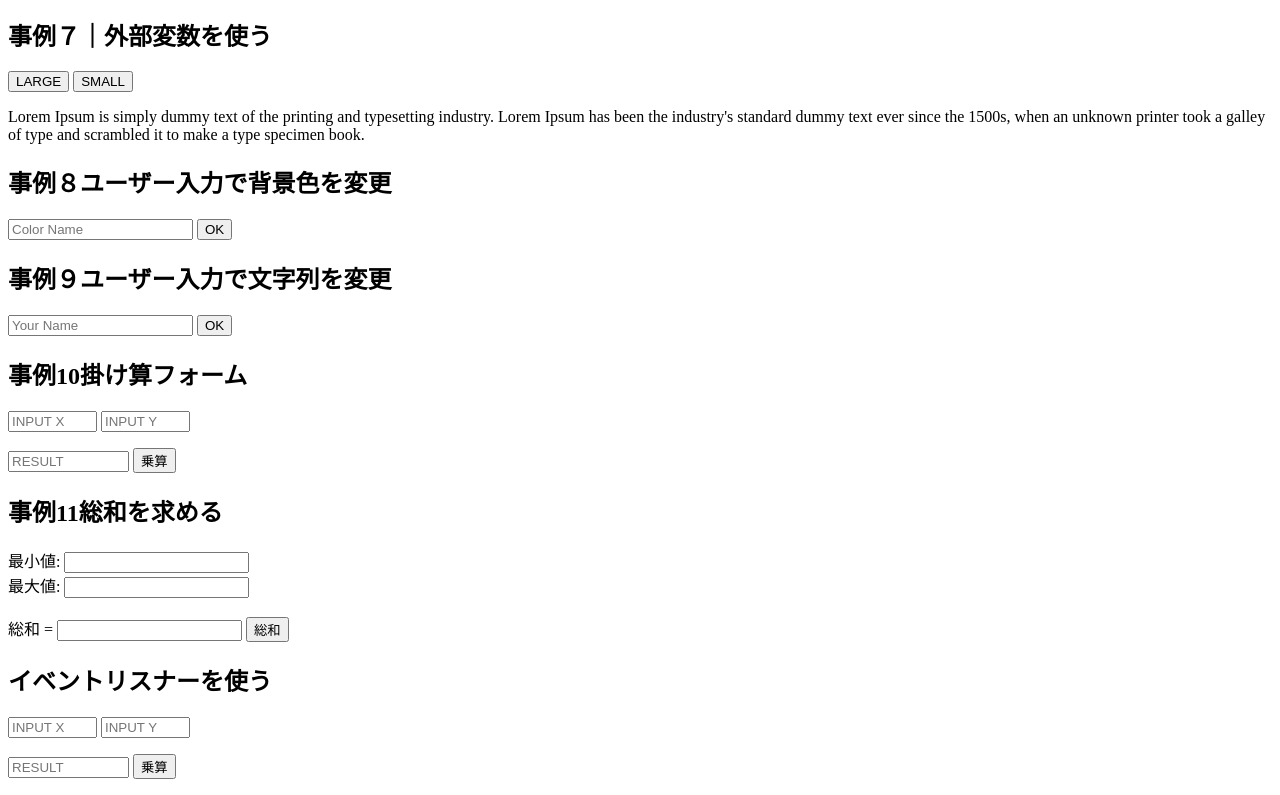
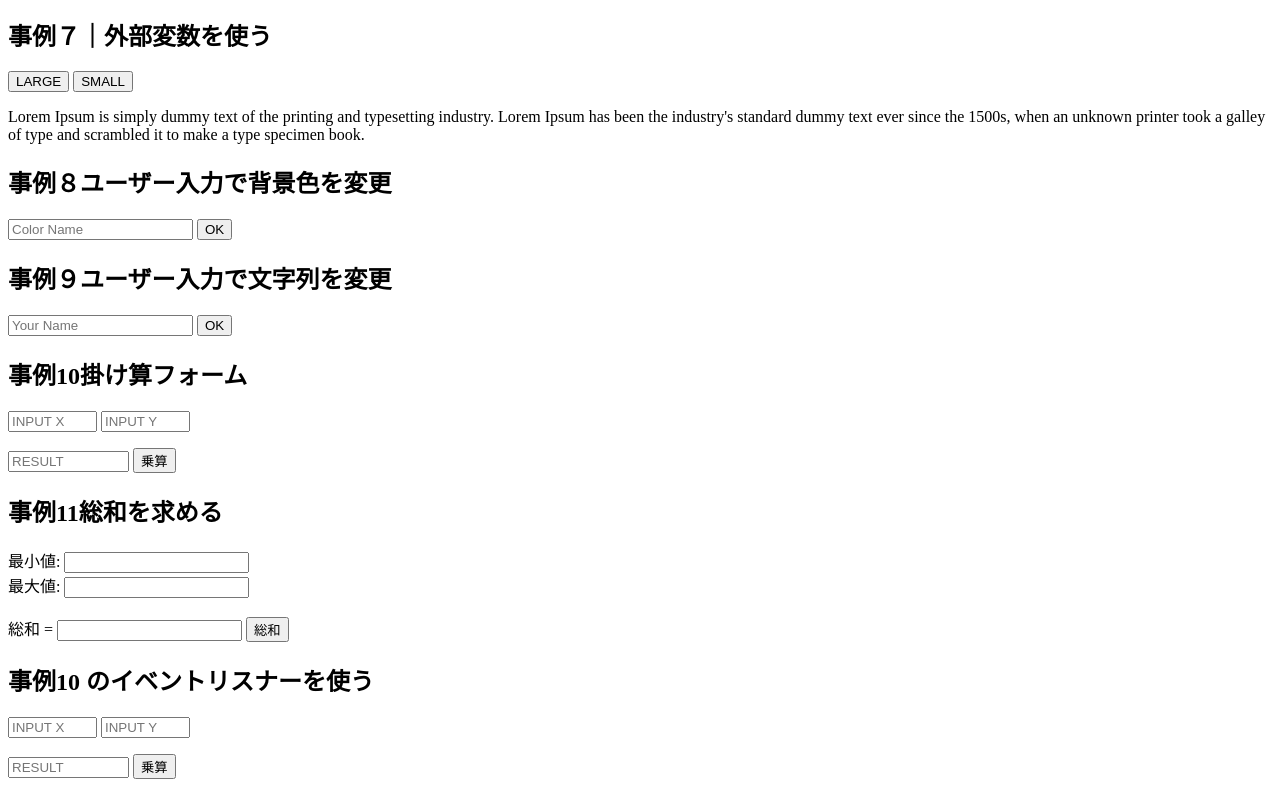
Before and after one commit to ki0722/SampleJS, a plain HTML site: page index.html in a window 1280 px wide. Shown: the part 1162-1957 px from the top of the page. Drawn offline with Linux system fonts and the light colour scheme.

Commit message:
Add files via upload

```diff
--- a/index.html
+++ b/index.html
@@ -147,7 +147,9 @@
 
 
 
-      <h2>イベントリスナーを使う</h2>
+    <!--  JavaScript を HTML から完全に独立させる
+      事例10 の計算をイベントリスナーを使って書き換えた事例です。-->
+      <h2>事例10 のイベントリスナーを使う</h2>
       <form>
         <input id="X3" type="text" size="8" placeholder="INPUT X">
         <input id="Y3" type="text" size="8" placeholder="INPUT Y">
--- a/script.js
+++ b/script.js
@@ -159,6 +159,7 @@ function Calc02() {
 
 
 //12 クリックイベントに反応するイベントリスナーを定義
+//JavaScript を HTML から完全に独立させる.事例10 の計算をイベントリスナーを使って書き換えた事例です。
 window.onload = function() {
     var btn = document.getElementById('CALC03');
     btn.addEventListener('click', Calc03, false);
```
